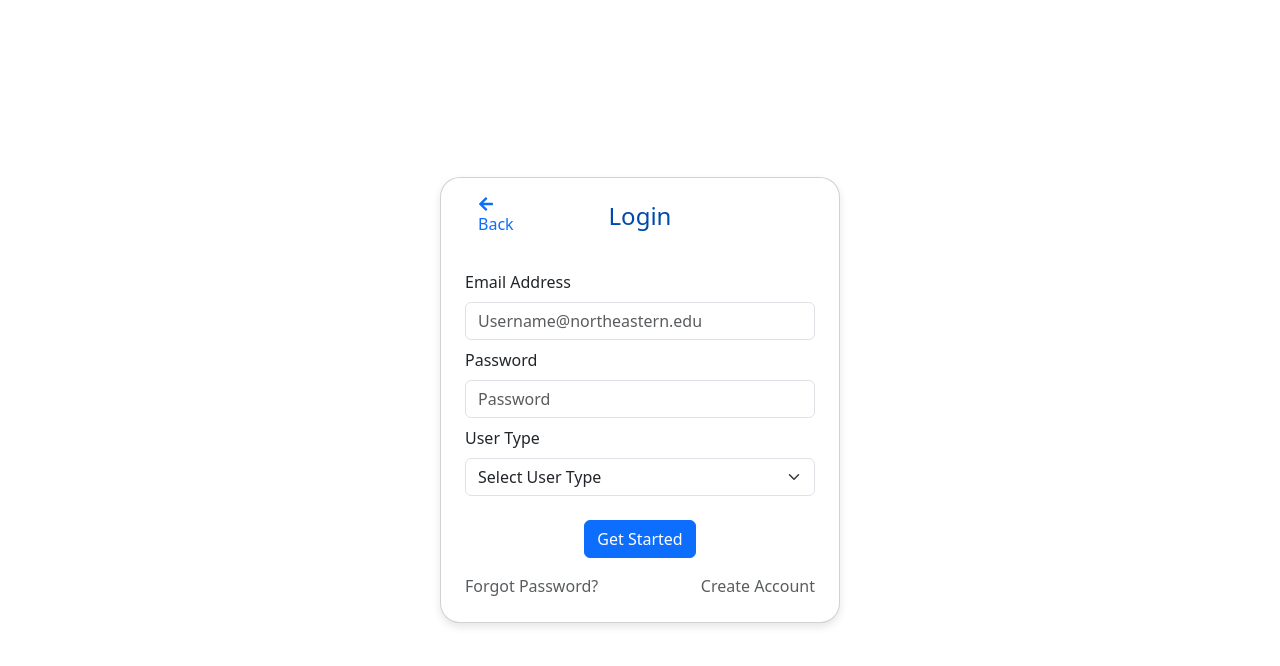
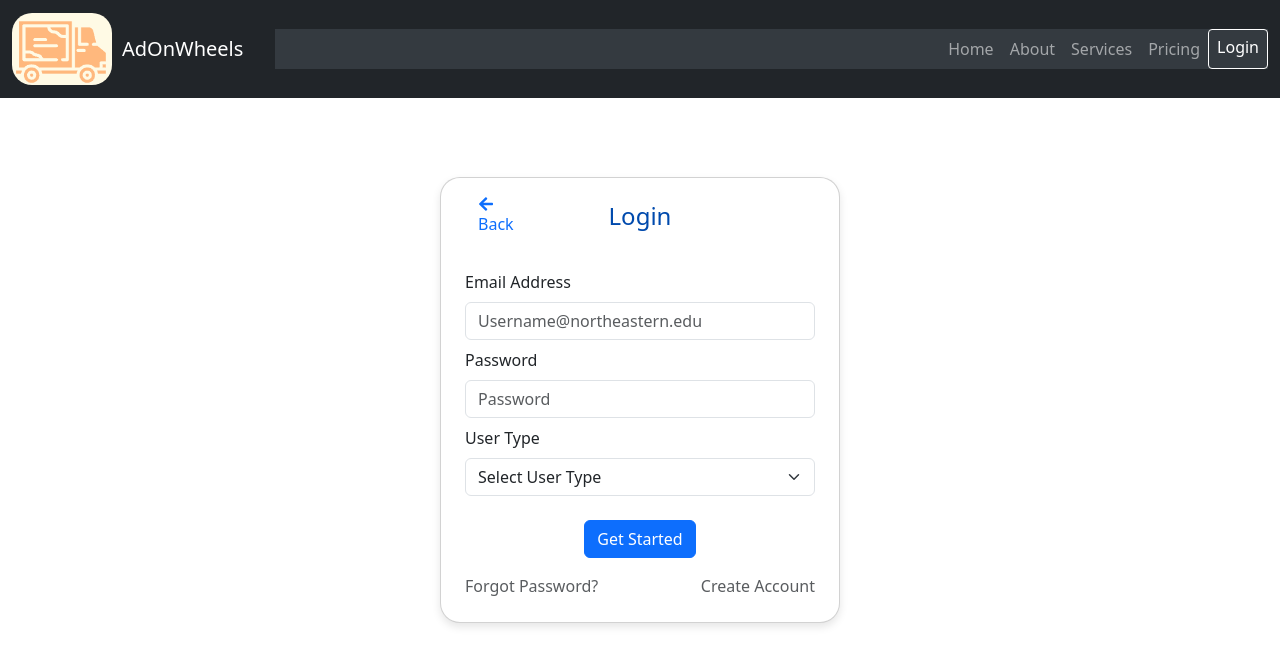
Before and after one commit to ChandrakiranGR/INFO6150-GroupProject, a React (Vite) app in the folder adOnWheels/frontend/: page /login in a window 1280 px wide. Shown: the top 666 px of the page. Built offline with nearby package versions, Linux system fonts and the light colour scheme.

Commit message:
worked on redux and navbar

```diff
--- a/adOnWheels/frontend/src/App.jsx
+++ b/adOnWheels/frontend/src/App.jsx
@@ -7,18 +7,20 @@ import Signup from "./pages/signup/Signup";
 import { useEffect } from "react";
 import { useDispatch } from "react-redux";
 import CreateAd from "./pages/AdvertiserPages/CreateAd/CreateAd";
-import AdminDashboard from './pages/Admin/AdminDashboard';
-import ManageAds from './components/Admin/ManageAds';
-import ManagePublishers from './components/Admin/ManagePublishers';
-import ManageBodyShops from './components/Admin/ManageBodyShops';
-import AssignTasks from './components/Admin/AssignTasks';
-import ListAllAds from '../src/components/Advertiser/ListAllAds'
+import AdminDashboard from "./pages/Admin/AdminDashboard";
+import ManageAds from "./components/Admin/ManageAds";
+import ManagePublishers from "./components/Admin/ManagePublishers";
+import ManageBodyShops from "./components/Admin/ManageBodyShops";
+import AssignTasks from "./components/Admin/AssignTasks";
+import ListAllAds from "../src/components/Advertiser/ListAllAds";
 // import AdvertiserDashboard from './pages/Advertiser/AdvertiserDashboard';
 // import ManageAds from './components/Advertiser/ManageAds';
 // import ViewProposals from './components/Advertiser/ViewProposals';
 
 import BodyShopDashboard from "./pages/bodyShop/BodyShopDashboard"; // Import the BodyShopDashboard component
 import { loadToken } from "./redux/slices/authSlice";
+import AdOpportunities from "./components/Publisher/AdOpportunities";
+import Navbarr from "./pages/navbar/Navbarr";
 const App = () => {
   const dispatch = useDispatch();
 
@@ -28,7 +30,7 @@ const App = () => {
 
   return (
     <Router>
-      {/* <Navbarr /> */}
+      <Navbarr />
       <Routes>
         <Route path="/" element={<Home />} />
         <Route path="/login" element={<Login />} />
@@ -40,14 +42,11 @@ const App = () => {
         <Route path="/admin/manage-bodyshops" element={<ManageBodyShops />} />
         <Route path="/admin/assign-tasks" element={<AssignTasks />} />
         <Route path="/ads" element={<ListAllAds />} />
-
+        <Route path="/publish" element={<AdOpportunities />} />
         {/* <Route path="/advertiser/dashboard" element={<AdvertiserDashboard />} />
         <Route path="/advertiser/manage-ads" element={<ManageAds />} />
         <Route path="/advertiser/view-proposals" element={<ViewProposals />} /> */}
-        <Route
-          path="/bodyshop-dashboard"
-          element={<BodyShopDashboard />}
-        />{" "}
+        <Route path="/bodyshop-dashboard" element={<BodyShopDashboard />} />{" "}
         {/* Add the route */}
       </Routes>
     </Router>
--- a/adOnWheels/frontend/src/pages/landingpage/LandingPage.jsx
+++ b/adOnWheels/frontend/src/pages/landingpage/LandingPage.jsx
@@ -70,7 +70,7 @@ const LandingPage = () => {
       className="d-flex align-items-center flex-column flex-md-row landing"
       style={{ height: "100vh" }}
     >
-      <Navbarr />
+      {/* <Navbarr /> */}
       <div className="d-flex flex-column desc-part gap-2">
         <h1 className="line-1">
           Welcome to{" "}
--- a/adOnWheels/frontend/src/pages/navbar/Navbarr.jsx
+++ b/adOnWheels/frontend/src/pages/navbar/Navbarr.jsx
@@ -30,10 +30,6 @@ const Navbarr = () => {
         </div>
         <Navbar.Collapse id="basic-navbar-nav" className="ms-3 ">
           <Nav className="ms-auto">
-            <Nav.Link href="/">Home</Nav.Link>
-            <Nav.Link href="/">About</Nav.Link>
-            <Nav.Link href="/">Services</Nav.Link>
-            <Nav.Link href="/">Pricing</Nav.Link>
             {isAuthenticated ? (
               // <Nav.Link
               //   role="button"
@@ -49,9 +45,15 @@ const Navbarr = () => {
                 Logout
               </button>
             ) : (
-              <Nav.Link as={Link} to="/login" className="btn-login">
-                Login
-              </Nav.Link>
+              <>
+                <Nav.Link href="/">Home</Nav.Link>
+                <Nav.Link href="/">About</Nav.Link>
+                <Nav.Link href="/">Services</Nav.Link>
+                <Nav.Link href="/">Pricing</Nav.Link>
+                <Nav.Link as={Link} to="/login" className="btn-login">
+                  Login
+                </Nav.Link>
+              </>
             )}
           </Nav>
         </Navbar.Collapse>
```
Also changed, not shown: 2 other files (tests, documents, lock files or other folders).
